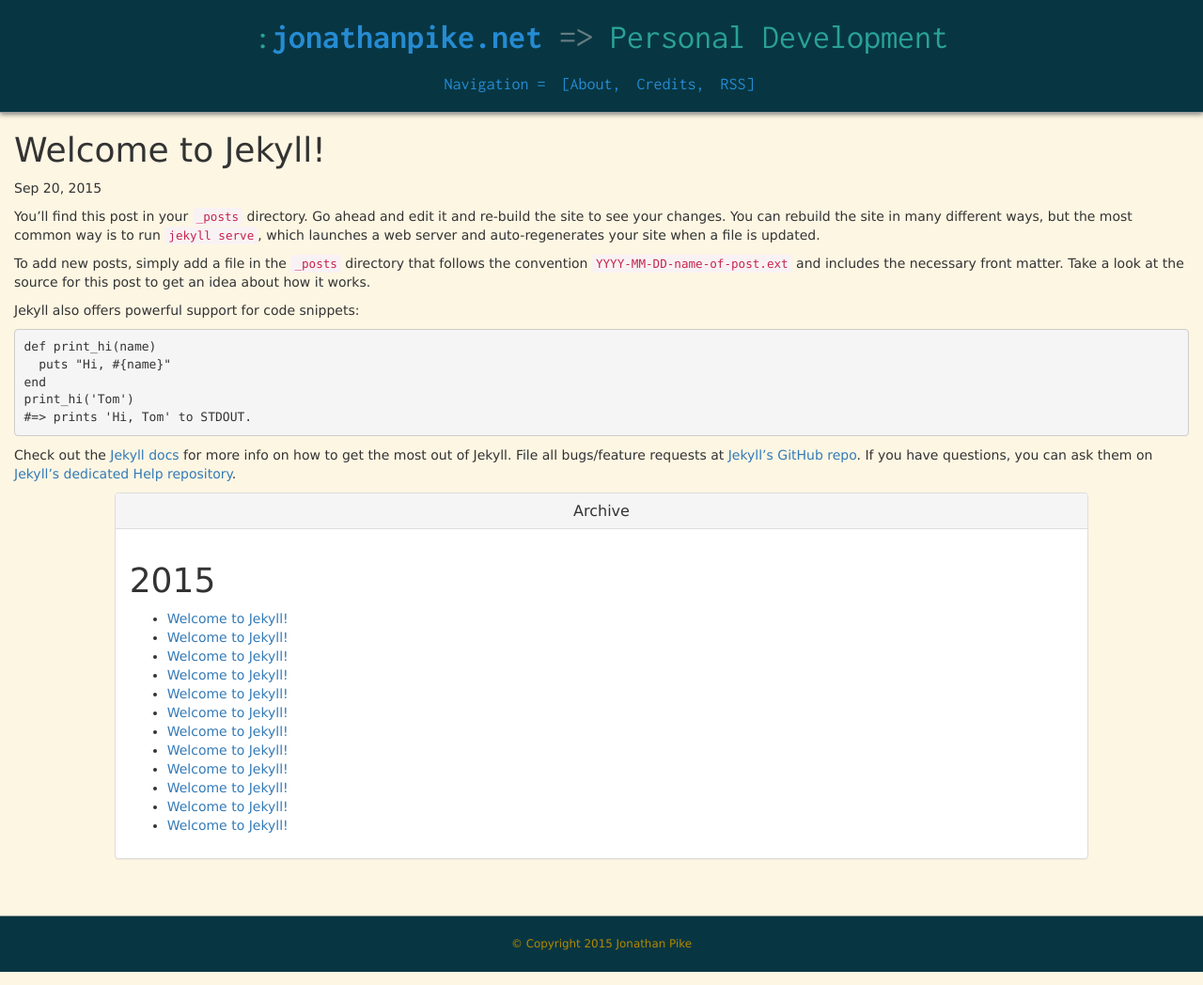
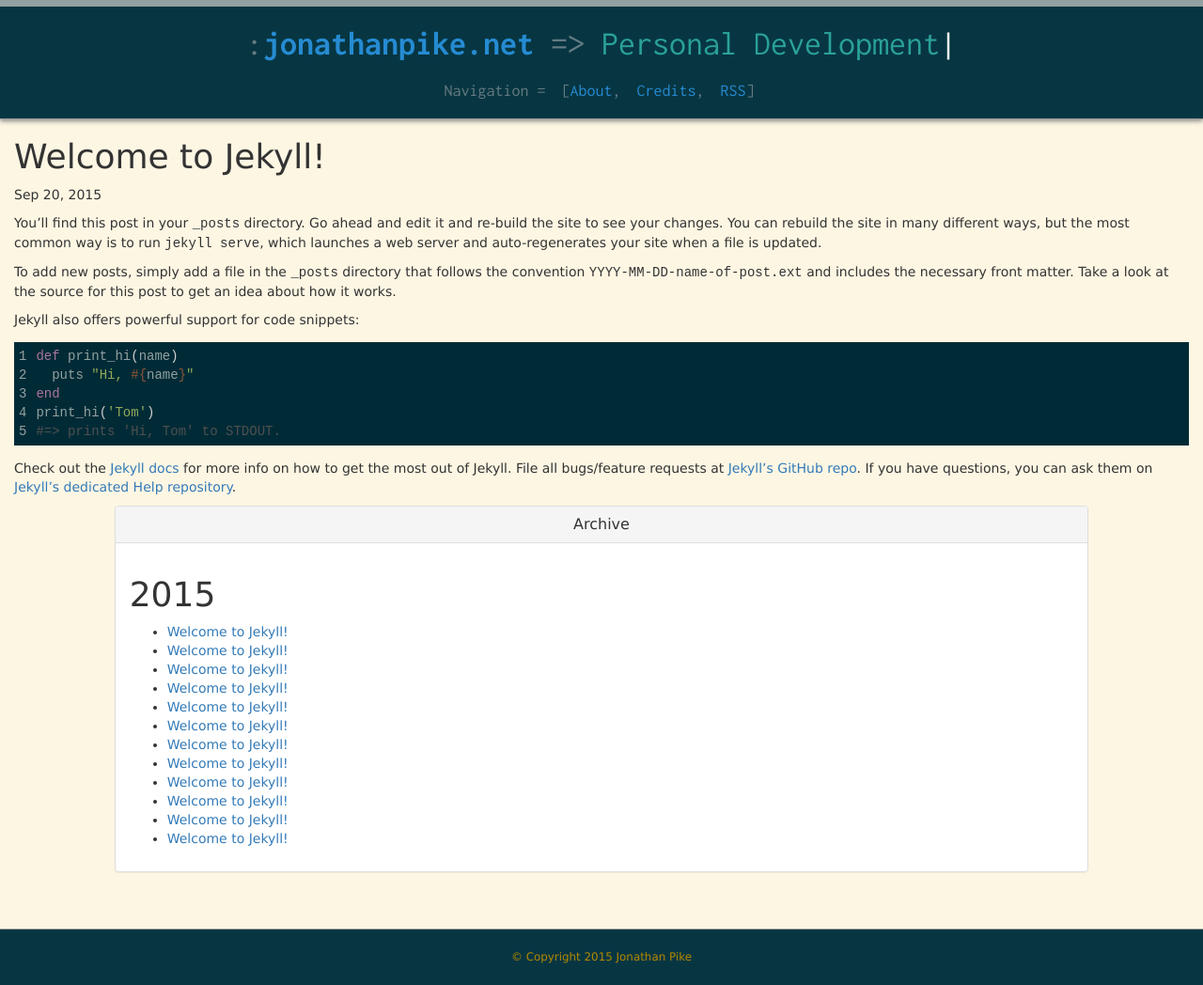
Before and after one commit to jonathanpike/jonathanpike.github.io, a Jekyll site: the page built from _posts/2015-09-20-welcome-to-jekyll.markdown, in a window 1280 px wide. Shown: the whole page at 94% size. Built offline with Jekyll 4.4.1, drawn with Linux system fonts in a browser that asks for light colours.

Commit message:
Additional styling to header

```diff
--- a/_includes/header.html
+++ b/_includes/header.html
@@ -2,14 +2,14 @@
 
   <div class="container-fluid site-header">
     <div class="col-xs-12 center-block">
-      <h1 class="title text-center">:<a href="{{ site.baseurl }}/">jonathanpike.net</a> <span class="rocket">=></span> {{ site.title }}</h1>
+      <h1 class="title text-center"><span class="gray-text">:</span><a href="{{ site.baseurl }}/">jonathanpike.net</a> <span class="gray-text">=></span> {{ site.title }}<span class="blinking-cursor">|</span></h1>
     </div>
     <div class="col-xs-12 center-block">
         <ul class="list-inline text-center navlinks">
-          <li><h4>Navigation = </h4></li>
-          <li><h4>[<a href="#">About</a>,</h4></li>
-          <li><h4><a href="#">Credits</a>,<h4></li>
-          <li><h4><a href="{{ "/feed.xml" | prepend: site.baseurl }}">RSS</a>]<h4></li>
+          <li><h4><span class="gray-text">Navigation = </span></h4></li>
+          <li><h4><span class="gray-text">[</span><a href="#">About</a><span class="gray-text">,</span></h4></li>
+          <li><h4><a href="#">Credits</a><span class="gray-text">,</span><h4></li>
+          <li><h4><a href="{{ "/feed.xml" | prepend: site.baseurl }}">RSS</a><span class="gray-text">]</span><h4></li>
         </ul>
     </div>
   </div>
--- a/_posts/2015-09-20-welcome-to-jekyll copy 10.markdown
+++ b/_posts/2015-09-20-welcome-to-jekyll copy 10.markdown
@@ -10,7 +10,7 @@
 
 Jekyll also offers powerful support for code snippets:
 
-{% highlight ruby %}
+{% highlight ruby linenos %}
 def print_hi(name)
   puts "Hi, #{name}"
 end
--- a/_posts/2015-09-20-welcome-to-jekyll.markdown
+++ b/_posts/2015-09-20-welcome-to-jekyll.markdown
@@ -10,7 +10,7 @@
 
 Jekyll also offers powerful support for code snippets:
 
-{% highlight ruby %}
+{% highlight ruby linenos %}
 def print_hi(name)
   puts "Hi, #{name}"
 end
--- a/_sass/_bootstrap.scss
+++ b/_sass/_bootstrap.scss
@@ -16,7 +16,7 @@
 // Core CSS
 @import "bootstrap/scaffolding";
 @import "bootstrap/type";
-@import "bootstrap/code";
+/* @import "bootstrap/code"; */
 @import "bootstrap/grid";
 @import "bootstrap/tables";
 @import "bootstrap/forms";
--- a/_sass/header.scss
+++ b/_sass/header.scss
@@ -2,6 +2,9 @@
 	border-bottom-width:0.1em;
 	border-bottom-color:#9E9E9E;
 	border-bottom-style:solid;
+  border-top-width:0.5em;
+  border-top-color:#93a1a1;
+  border-top-style:solid;
 	box-shadow: 0px 2px 5px #888888;
 	background-color:#073642;
 }
@@ -30,7 +33,7 @@
   color: #d33682;
 }
 
-.rocket {
+.gray-text {
   color: #657b83;
 }
 
@@ -52,3 +55,60 @@
 .navlinks a:hover {
   color: #d33682;
 }
+
+/* Blinking Cursor */
+.blinking-cursor {
+  font-family: 'Inconsolata', ;
+  font-weight: 400;
+  color: #2E3D48;
+  -webkit-animation: 1s blink step-end infinite;
+  -moz-animation: 1s blink step-end infinite;
+  -ms-animation: 1s blink step-end infinite;
+  -o-animation: 1s blink step-end infinite;
+  animation: 1s blink step-end infinite;
+}
+
+@keyframes "blink" {
+  from, to {
+    color: transparent;
+  }
+  50% {
+    color: white;
+  }
+}
+
+@-moz-keyframes blink {
+  from, to {
+    color: transparent;
+  }
+  50% {
+    color: white;
+  }
+}
+
+@-webkit-keyframes "blink" {
+  from, to {
+    color: transparent;
+  }
+  50% {
+    color: white;
+  }
+}
+
+@-ms-keyframes "blink" {
+  from, to {
+    color: transparent;
+  }
+  50% {
+    color: white;
+  }
+}
+
+@-o-keyframes "blink" {
+  from, to {
+    color: transparent;
+  }
+  50% {
+    color: white;
+  }
+}
--- a/css/site.scss
+++ b/css/site.scss
@@ -5,7 +5,6 @@
 @import "bootstrap";
 @import url(https://fonts.googleapis.com/css?family=Inconsolata:400,700);
 @import "header.scss";
-
 
 body {
   background-color:#fdf6e3;
@@ -76,3 +75,89 @@
 	color: #b58900;
 	padding-top:1.75em;
 }
+
+/* Syntax */
+
+.highlight table td { padding: 5px; }
+.highlight table pre { margin: 0; }
+.highlight, .highlight .w {
+  color: #93a1a1;
+  background-color: #002b36;
+}
+
+.highlight {
+  background-color: #002b36;
+}
+
+.highlight .err {
+  color: #151515;
+  background-color: #ac4142;
+}
+.highlight .c, .highlight .cd, .highlight .cm, .highlight .c1, .highlight .cs {
+  color: #505050;
+}
+.highlight .cp {
+  color: #f4bf75;
+}
+.highlight .nt {
+  color: #f4bf75;
+}
+.highlight .o, .highlight .ow {
+  color: #d0d0d0;
+}
+.highlight .p, .highlight .pi {
+  color: #d0d0d0;
+}
+.highlight .gi {
+  color: #90a959;
+}
+.highlight .gd {
+  color: #ac4142;
+}
+.highlight .gh {
+  color: #6a9fb5;
+  background-color: #151515;
+  font-weight: bold;
+}
+.highlight .k, .highlight .kn, .highlight .kp, .highlight .kr, .highlight .kv {
+  color: #aa759f;
+}
+.highlight .kc {
+  color: #d28445;
+}
+.highlight .kt {
+  color: #d28445;
+}
+.highlight .kd {
+  color: #d28445;
+}
+.highlight .s, .highlight .sb, .highlight .sc, .highlight .sd, .highlight .s2, .highlight .sh, .highlight .sx, .highlight .s1 {
+  color: #90a959;
+}
+.highlight .sr {
+  color: #75b5aa;
+}
+.highlight .si {
+  color: #8f5536;
+}
+.highlight .se {
+  color: #8f5536;
+}
+.highlight .nn {
+  color: #f4bf75;
+}
+.highlight .nc {
+  color: #f4bf75;
+}
+.highlight .no {
+  color: #f4bf75;
+}
+.highlight .na {
+  color: #6a9fb5;
+}
+.highlight .m, .highlight .mf, .highlight .mh, .highlight .mi, .highlight .il, .highlight .mo, .highlight .mb, .highlight .mx {
+  color: #90a959;
+}
+.highlight .ss {
+  color: #90a959;
+}
```
